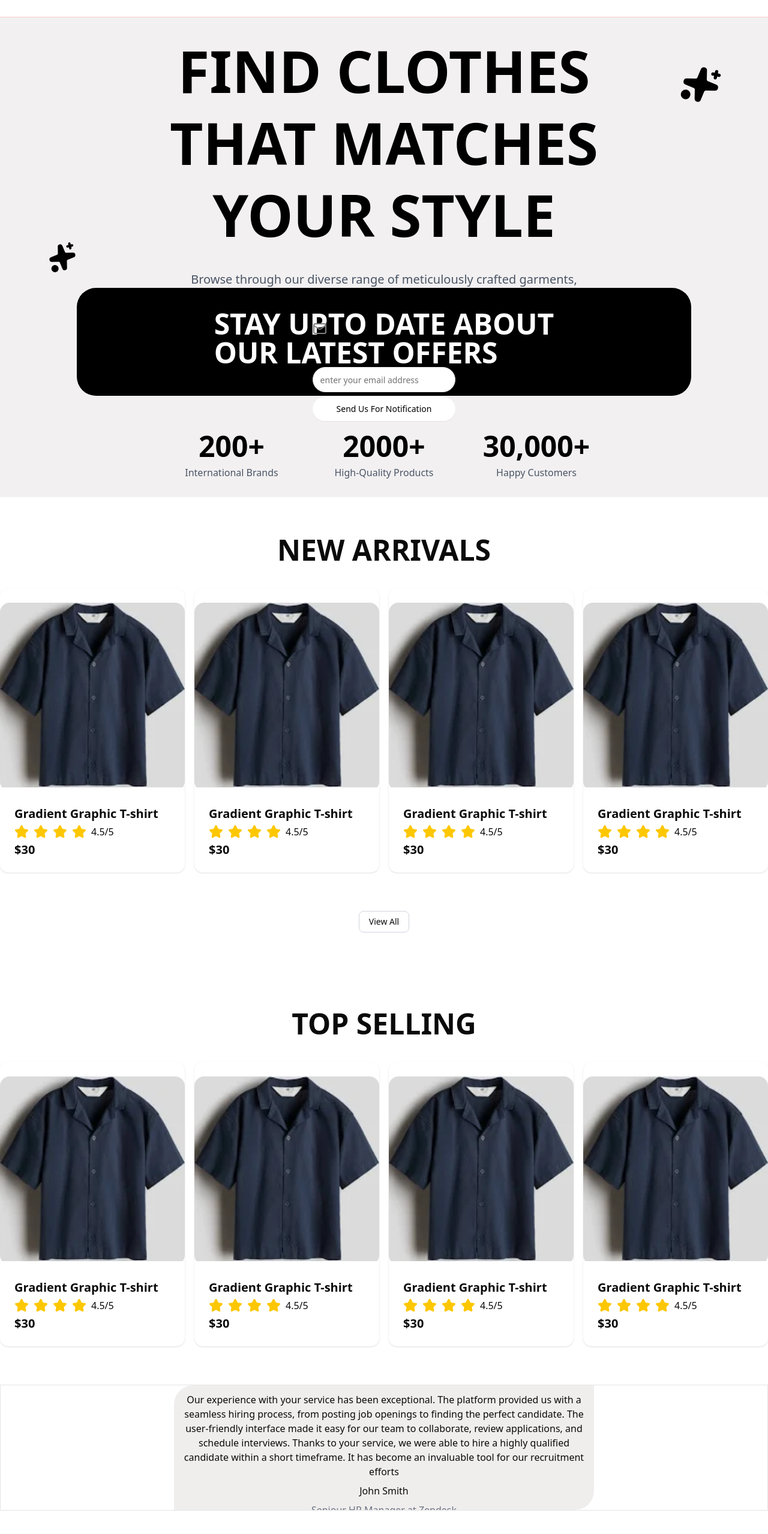
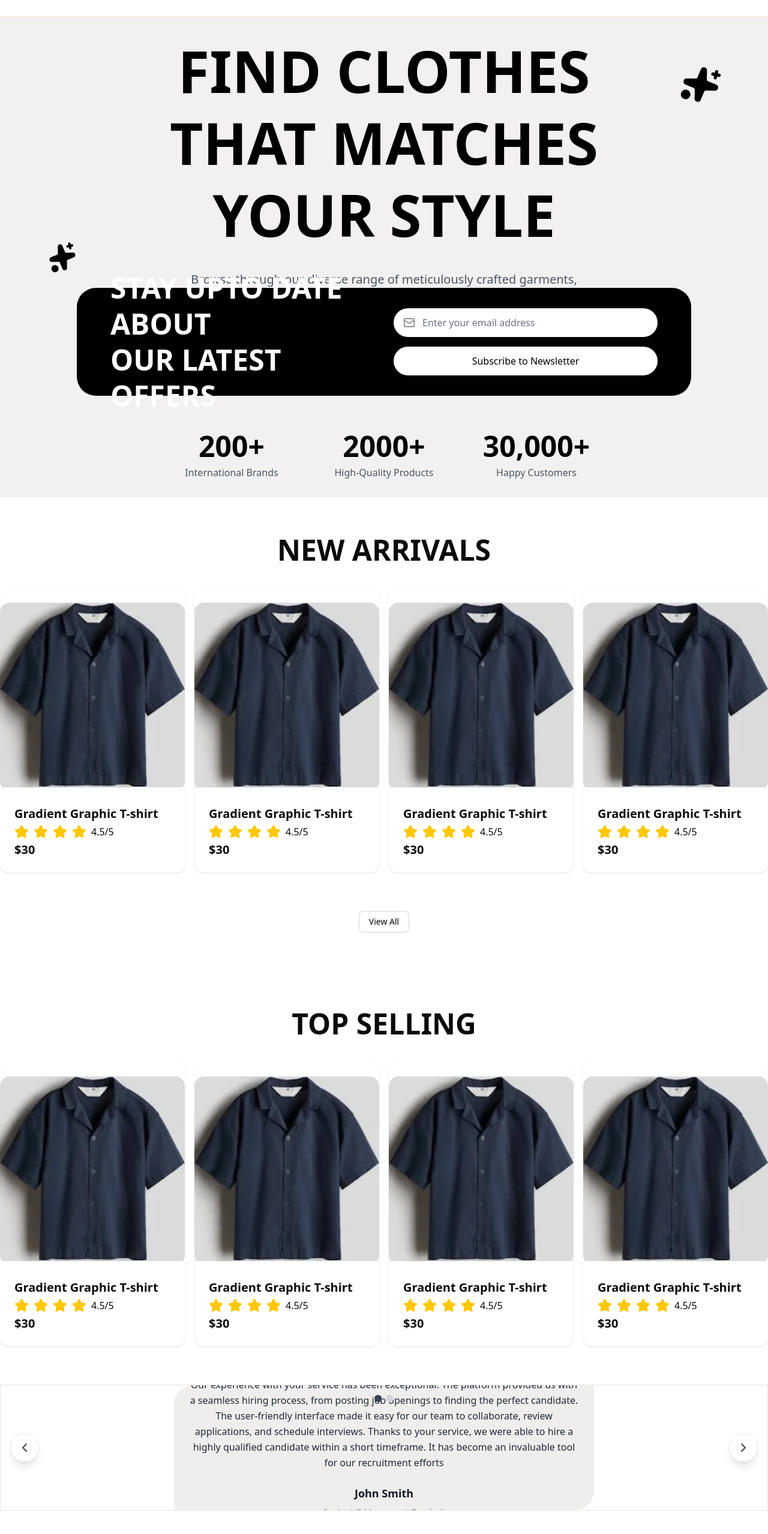
Before and after one commit to patilrohit1964/multi_code_task, a Next.js app: page / in a window 1280 px wide. Shown: the part 68-2626 px from the top of the page at 60% size. Built offline with nearby package versions, Linux system fonts and the light colour scheme.

Commit message:
done slider

```diff
--- a/components/Footer.jsx
+++ b/components/Footer.jsx
@@ -1,41 +1,76 @@
-import { Facebook, Instagram, Mail } from 'lucide-react'
-import React from 'react'
-import { Input } from './ui/input'
-import { Button } from './ui/button'
+import React from 'react';
+import { Mail, Facebook, Instagram } from 'lucide-react';
 
 const Footer = () => {
     return (
         <div className='mt-40'>
-            <div className='flex justify-between items-center lg:w-[80%] left-[10%] lg:h-[180px] py-9 px-14 bg-black mx-auto lg:absolute bottom-[9%] z-50 rounded-2xl lg:rounded-4xl flex-col'>
-                <h1 className='text-white lg:text-5xl font-bold'>STAY UPTO DATE ABOUT <br /> OUR LATEST OFFERS</h1>
-                <div>
-                    <div>
-                        <Mail color='gray' className='absolute z-50 top-14' />
-                        <Input className={'bg-white rounded-full py-5 relative'} placeholder='enter your email address' />
+            {/* Newsletter Section */}
+            <div className='mx-4 lg:mx-auto lg:w-[80%] lg:absolute lg:left-[10%] lg:bottom-[9%] z-50'>
+                <div className='bg-black rounded-2xl lg:rounded-4xl px-6 py-8 lg:px-14 lg:py-9 lg:h-[180px] flex flex-col lg:flex-row lg:justify-between lg:items-center gap-6 lg:gap-0'>
+                    <div className='lg:flex-1'>
+                        <h1 className='text-white text-2xl lg:text-5xl font-bold leading-tight'>
+                            STAY UPTO DATE ABOUT <br className='hidden lg:block' />
+                            OUR LATEST OFFERS
+                        </h1>
                     </div>
-                    <Button className={'bg-white text-black rounded-full px-10 py-5 mt-2 hover:bg-white cursor-pointer'}>Send Us For Notification</Button>
+
+                    <div className='lg:flex-1 lg:max-w-md lg:ml-8'>
+                        <div className='relative mb-4'>
+                            <Mail
+                                color='gray'
+                                className='absolute left-4 top-1/2 transform -translate-y-1/2 z-10 w-5 h-5'
+                            />
+                            <input
+                                className='w-full bg-white rounded-full py-3 pl-12 pr-4 text-gray-900 placeholder-gray-500 focus:outline-none focus:ring-2 focus:ring-white focus:ring-opacity-50'
+                                placeholder='Enter your email address'
+                                type="email"
+                            />
+                        </div>
+                        <button className='w-full bg-white text-black rounded-full px-6 py-3 font-medium hover:bg-gray-100 transition-colors cursor-pointer'>
+                            Subscribe to Newsletter
+                        </button>
+                    </div>
                 </div>
             </div>
-            <footer className='bg-[#F0F0F0] flex flex-col lg:justify-around lg:items-center pl-8 relative lg:h-[380px]'>
-                <div className='flex flex-col items-start gap-5 mt-10 lg:mt-36'>
-                    <h1 className="text-2xl font-bold text-black">SHOP.CO</h1>
-                    <p className='w-64 text-gray-600'>We have clothes that suits your style and which you’re proud to wear. From women to men.</p>
-                    <div className='flex items-center gap-3'>
-                        <Facebook />
-                        <Instagram />
+
+            {/* Main Footer */}
+            <footer className='bg-[#F0F0F0] pt-20 lg:pt-36 pb-8 lg:pb-12 px-6 lg:px-0'>
+                <div className='max-w-6xl mx-auto'>
+                    <div className='grid grid-cols-1 md:grid-cols-2 lg:grid-cols-3 gap-8 lg:gap-12'>
+                        {/* Brand Section */}
+                        <div className='lg:col-span-2'>
+                            <div className='flex flex-col gap-5'>
+                                <h1 className="text-2xl lg:text-3xl font-bold text-black">SHOP.CO</h1>
+                                <p className='text-gray-600 text-sm lg:text-base max-w-64 leading-relaxed'>
+                                    We have clothes that suits your style and which you're proud to wear. From women to men.
+                                </p>
+                                <div className='flex items-center gap-3 mt-2'>
+                                    <div className='w-10 h-10 bg-white rounded-full flex items-center justify-center hover:bg-gray-100 transition-colors cursor-pointer'>
+                                        <Facebook className='w-5 h-5 text-gray-700' />
+                                    </div>
+                                    <div className='w-10 h-10 bg-white rounded-full flex items-center justify-center hover:bg-gray-100 transition-colors cursor-pointer'>
+                                        <Instagram className='w-5 h-5 text-gray-700' />
+                                    </div>
+                                </div>
+                            </div>
+                        </div>
+
+                        {/* Help Links */}
+                        <div className='flex flex-col gap-4'>
+                            <h2 className="text-lg font-semibold text-black tracking-wide">HELP</h2>
+                            <ul className='space-y-3'>
+                                {['Customer Support', 'Delivery Details', 'Terms & Conditions', 'Privacy Policy'].map(item => (
+                                    <li key={item} className='text-gray-600 hover:text-gray-900 cursor-pointer transition-colors text-sm lg:text-base'>
+                                        {item}
+                                    </li>
+                                ))}
+                            </ul>
+                        </div>
                     </div>
                 </div>
-                <div className='flex flex-col gap-3 mt-10 lg:mt-36'>
-                    <h1 className="text-xl text-black">HELP</h1>
-                    <ul>
-                        {["Privacy statement", 'Terms & Conditions', 'Cookie Policy'].map(el => (
-                            <li className='mb-2'>{el}</li>
-                        ))}
-                    </ul>
-                </div>
-            </footer >
-        </div >
+            </footer>
+        </div>
     )
 }
 
-export default Footer
+export default Footer;
--- a/components/Review.jsx
+++ b/components/Review.jsx
@@ -1,20 +1,98 @@
+
+import React, { useState } from 'react';
+import { ChevronLeft, ChevronRight } from 'lucide-react';
 
 const Review = () => {
+    const [currentSlide, setCurrentSlide] = useState(0);
+
+    // Two different review content arrays for the slider
+    const reviewContent = [
+        {
+            review: "Our experience with your service has been exceptional. The platform provided us with a seamless hiring process, from posting job openings to finding the perfect candidate. The user-friendly interface made it easy for our team to collaborate, review applications, and schedule interviews. Thanks to your service, we were able to hire a highly qualified candidate within a short timeframe. It has become an invaluable tool for our recruitment efforts",
+            name: "John Smith",
+            position: "Senior HR Manager at Zendesk"
+        },
+        {
+            review: "The customer support team went above and beyond to help us integrate the platform with our existing systems. Their technical expertise and prompt responses made the transition smooth and efficient. We've seen a 40% improvement in our recruitment timeline since implementing this solution. The analytics dashboard provides valuable insights that help us make data-driven hiring decisions. Highly recommend this service to any organization looking to streamline their hiring process.",
+            name: "Sarah Johnson",
+            position: "Head of Talent Acquisition at Microsoft"
+        }
+    ];
+
+    const nextSlide = () => {
+        setCurrentSlide((prev) => (prev + 1) % reviewContent.length);
+    };
+
+    const prevSlide = () => {
+        setCurrentSlide((prev) => (prev - 1 + reviewContent.length) % reviewContent.length);
+    };
+
+    const currentContent = reviewContent[currentSlide];
+
     return (
-        <div className="py-16">
-            <div className='border flex items-center justify-center'>
-                <div className="h-52 w-[700px] rounded-tl-4xl rounded-br-4xl overflow-hidden">
-                    {[1].map(el => (
-                        <div className="flex flex-col gap-2 text-center px-3 py-3 bg-[#F0EEED]">
-                            <p>Our experience with your service has been exceptional. The platform provided us with a seamless hiring process, from posting job openings to finding the perfect candidate. The user-friendly interface made it easy for our team to collaborate, review applications, and schedule interviews. Thanks to your service, we were able to hire a highly qualified candidate within a short timeframe. It has become an invaluable tool for our recruitment efforts</p>
-                            <p>John Smith</p>
-                            <p className="text-gray-500">Seniour HR Manager at Zendesk</p>
-                        </div>
+        <div className="py-16 relative">
+            <div className='border flex items-center justify-center relative'>
+                {/* Arrow Navigation */}
+                <div className="absolute top-1/2 left-4 transform -translate-y-1/2 z-10">
+                    <button
+                        onClick={prevSlide}
+                        className="w-12 h-12 bg-white/90 hover:bg-white rounded-full flex items-center justify-center shadow-lg transition-all duration-200 hover:scale-105 border border-gray-200"
+                        aria-label="Previous review"
+                    >
+                        <ChevronLeft className="w-6 h-6 text-gray-700" />
+                    </button>
+                </div>
+
+                <div className="absolute top-1/2 right-4 transform -translate-y-1/2 z-10">
+                    <button
+                        onClick={nextSlide}
+                        className="w-12 h-12 bg-white/90 hover:bg-white rounded-full flex items-center justify-center shadow-lg transition-all duration-200 hover:scale-105 border border-gray-200"
+                        aria-label="Next review"
+                    >
+                        <ChevronRight className="w-6 h-6 text-gray-700" />
+                    </button>
+                </div>
+
+                {/* Slide Indicators */}
+                <div className="absolute top-4 left-1/2 transform -translate-x-1/2 z-10 flex gap-2">
+                    {reviewContent.map((_, index) => (
+                        <button
+                            key={index}
+                            onClick={() => setCurrentSlide(index)}
+                            className={`w-3 h-3 rounded-full transition-all duration-200 ${
+                                currentSlide === index ? 'bg-gray-700' : 'bg-gray-300'
+                            }`}
+                            aria-label={`Go to review ${index + 1}`}
+                        />
                     ))}
+                </div>
+
+                {/* Slider Container */}
+                <div className="h-52 w-[700px] max-w-full mx-4 rounded-tl-4xl rounded-br-4xl overflow-hidden">
+                    <div
+                        className="flex h-full transition-transform duration-500 ease-in-out"
+                        style={{ transform: `translateX(-${currentSlide * 100}%)` }}
+                    >
+                        {reviewContent.map((content, slideIndex) => (
+                            <div key={slideIndex} className="w-full flex-shrink-0 h-full">
+                                <div className="flex flex-col gap-2 text-center px-6 py-6 bg-[#F0EEED] h-full justify-center">
+                                    <p className="text-sm md:text-base leading-relaxed text-gray-800 mb-4">
+                                        {content.review}
+                                    </p>
+                                    <p className="font-semibold text-gray-900 text-lg">
+                                        {content.name}
+                                    </p>
+                                    <p className="text-gray-500 text-sm">
+                                        {content.position}
+                                    </p>
+                                </div>
+                            </div>
+                        ))}
+                    </div>
                 </div>
             </div>
         </div>
-    )
-}
+    );
+};
 
-export default Review
+export default Review;
```
